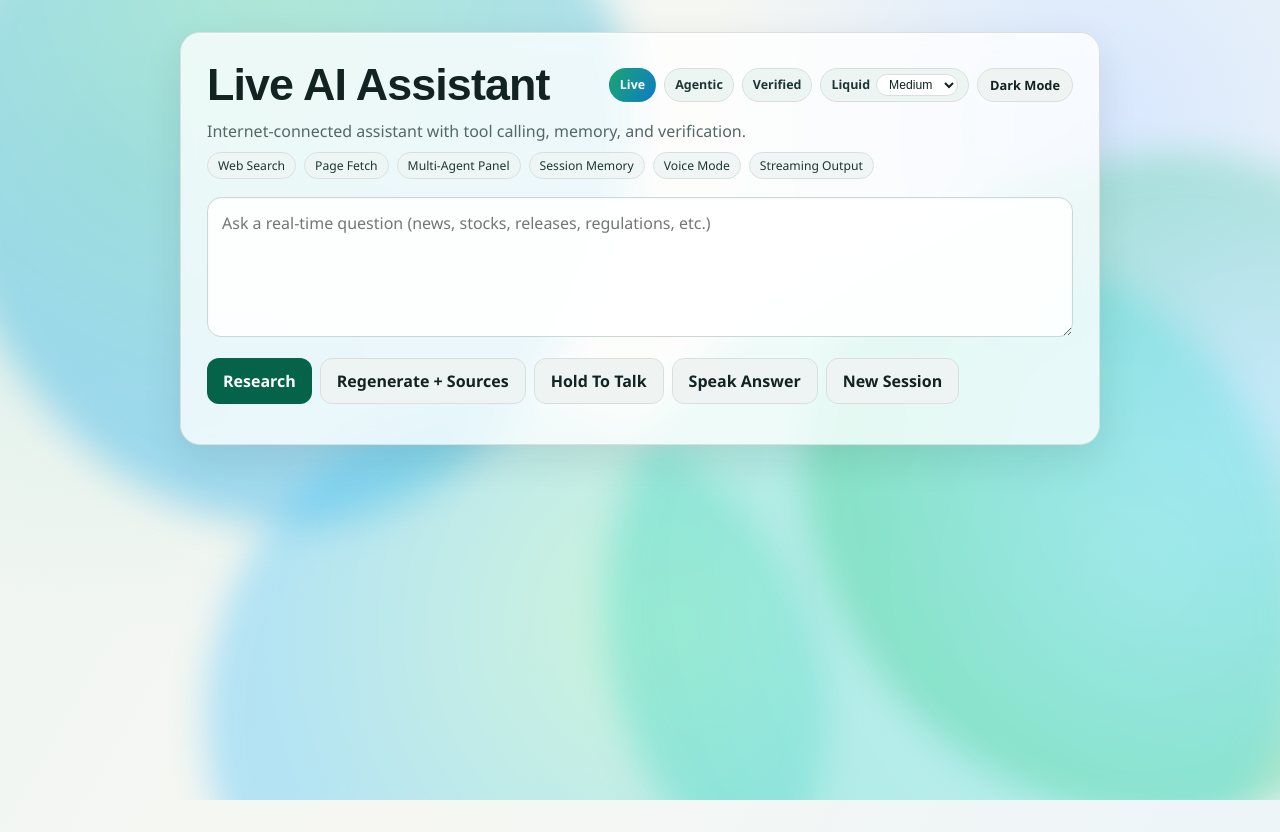
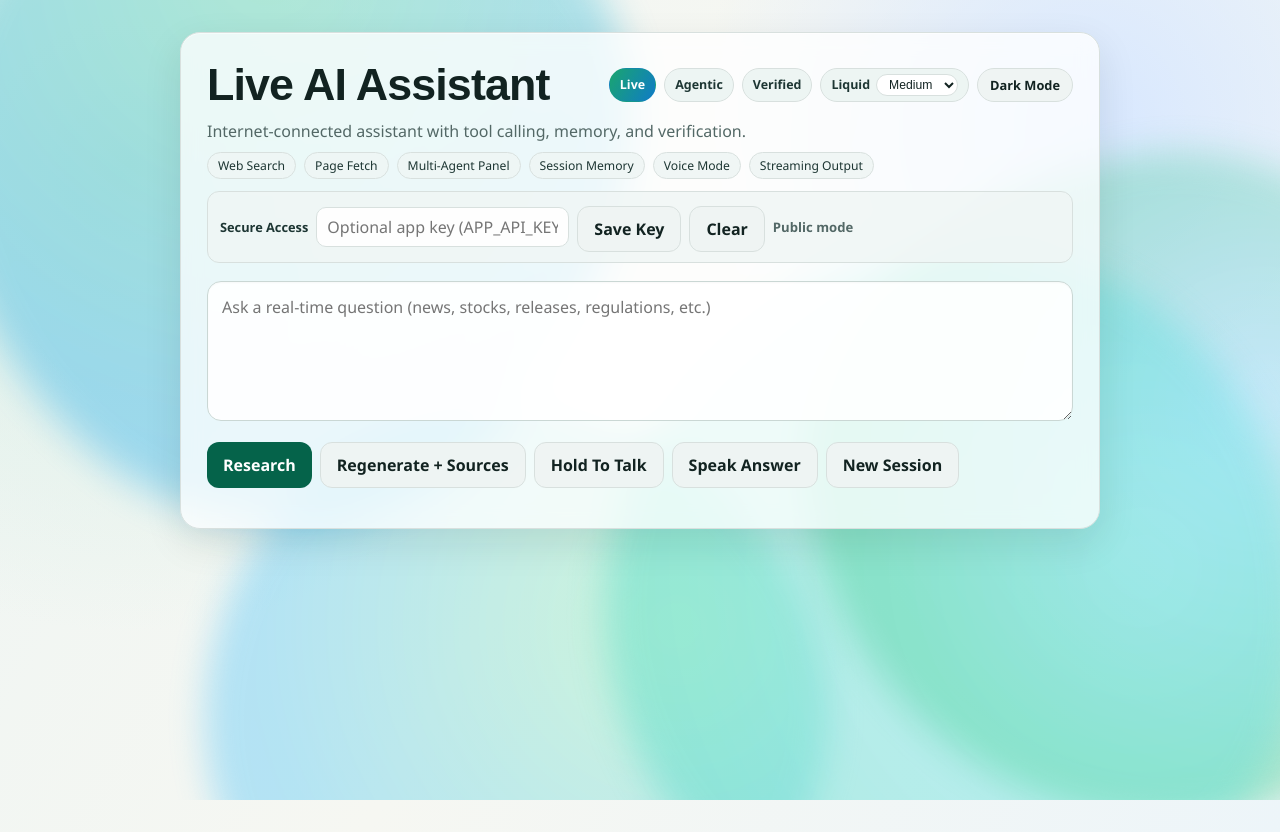
Before and after one commit to varun566/SudeAI, a Python web app: template SudeAI/openai_research_agent/templates/index.html in a window 1280 px wide. Run offline with Jinja, Linux system fonts and the light colour scheme; the template is opened without the code that fills it, so the values that code supplies are empty.

Commit message:
feat: v3.0 add secure mode, rate limiting, and ops endpoints

```diff
--- a/SudeAI/openai_research_agent/static/app.js
+++ b/SudeAI/openai_research_agent/static/app.js
@@ -27,12 +27,17 @@ const shareReportBtn = document.getElementById('share-report-btn');
 const reportPublicToggle = document.getElementById('report-public-toggle');
 const myReportsBtn = document.getElementById('my-reports-btn');
 const sourceSnapshotsEl = document.getElementById('source-snapshots');
+const appApiKeyInput = document.getElementById('app-api-key-input');
+const saveApiKeyBtn = document.getElementById('save-api-key-btn');
+const clearApiKeyBtn = document.getElementById('clear-api-key-btn');
+const apiKeyStateEl = document.getElementById('api-key-state');
 
 const SESSION_KEY = 'live_ai_session_id';
 const THEME_KEY = 'live_ai_theme';
 const LIQUID_INTENSITY_KEY = 'live_ai_liquid_intensity';
 const OWNER_KEY = 'live_ai_owner_id';
 const REPORT_TOKEN_KEY = 'live_ai_report_token';
+const APP_API_KEY = 'live_ai_app_api_key';
 let sessionId = localStorage.getItem(SESSION_KEY) || null;
 let latestAnswer = '';
 let latestAgentPanels = {};
@@ -48,6 +53,29 @@ function getOwnerId() {
     localStorage.setItem(OWNER_KEY, ownerId);
   }
   return ownerId;
+}
+
+function getAppApiKey() {
+  return localStorage.getItem(APP_API_KEY) || '';
+}
+
+function setApiKeyStateText() {
+  const key = getAppApiKey();
+  if (!apiKeyStateEl) return;
+  apiKeyStateEl.textContent = key ? 'Protected mode enabled' : 'Public mode';
+}
+
+function withApiKeyParams(params) {
+  const key = getAppApiKey();
+  if (key) params.set('api_key', key);
+  return params;
+}
+
+async function authedFetch(url, options = {}) {
+  const headers = { ...(options.headers || {}) };
+  const key = getAppApiKey();
+  if (key) headers['x-api-key'] = key;
+  return fetch(url, { ...options, headers });
 }
 
 function setTheme(mode) {
@@ -175,7 +203,9 @@ async function refreshTimeline() {
     return;
   }
   try {
-    const response = await fetch(`/history/${encodeURIComponent(sessionId)}`);
+    const params = withApiKeyParams(new URLSearchParams());
+    const historyUrl = `/history/${encodeURIComponent(sessionId)}${params.toString() ? `?${params.toString()}` : ''}`;
+    const response = await authedFetch(historyUrl);
     if (!response.ok) {
       timelineEl.innerHTML = '<div class="timeline-empty">Unable to load memory.</div>';
       return;
@@ -231,7 +261,7 @@ function applyFinalData(data) {
 
 function runStream(question, options = {}) {
   return new Promise((resolve, reject) => {
-    const params = new URLSearchParams({ question });
+    const params = withApiKeyParams(new URLSearchParams({ question }));
     if (sessionId) params.set('session_id', sessionId);
     if (options.strictSources) params.set('strict_sources', 'true');
     const es = new EventSource(`/ask_stream?${params.toString()}`);
@@ -269,7 +299,7 @@ function runStream(question, options = {}) {
 
     es.onerror = () => {
       es.close();
-      reject(new Error('Streaming failed.'));
+      reject(new Error('Streaming failed. If APP_API_KEY is enabled, save the key in Secure Access.'));
     };
   });
 }
@@ -368,7 +398,9 @@ exportSessionBtn?.addEventListener('click', async () => {
     return;
   }
   try {
-    const response = await fetch(`/history/${encodeURIComponent(sessionId)}`);
+    const params = withApiKeyParams(new URLSearchParams());
+    const historyUrl = `/history/${encodeURIComponent(sessionId)}${params.toString() ? `?${params.toString()}` : ''}`;
+    const response = await authedFetch(historyUrl);
     const history = response.ok ? await response.json() : { messages: [] };
     const lines = [];
     lines.push('# Live AI Assistant Session Report');
@@ -427,7 +459,9 @@ async function createPublicReport() {
     return;
   }
   try {
-    const historyRes = await fetch(`/history/${encodeURIComponent(sessionId)}`);
+    const params = withApiKeyParams(new URLSearchParams());
+    const historyUrl = `/history/${encodeURIComponent(sessionId)}${params.toString() ? `?${params.toString()}` : ''}`;
+    const historyRes = await authedFetch(historyUrl);
     const historyPayload = historyRes.ok ? await historyRes.json() : { messages: [] };
     const body = {
       owner_id: getOwnerId(),
@@ -441,7 +475,7 @@ async function createPublicReport() {
       sources: latestPayload.sources || [],
       history: historyPayload.messages || [],
     };
-    const response = await fetch('/reports', {
+    const response = await authedFetch('/reports', {
       method: 'POST',
       headers: { 'Content-Type': 'application/json' },
       body: JSON.stringify(body),
@@ -467,7 +501,9 @@ async function createPublicReport() {
 shareReportBtn?.addEventListener('click', createPublicReport);
 myReportsBtn?.addEventListener('click', () => {
   const ownerId = getOwnerId();
-  window.open(`/dashboard/${encodeURIComponent(ownerId)}`, '_blank', 'noopener');
+  const params = withApiKeyParams(new URLSearchParams());
+  const url = `/dashboard/${encodeURIComponent(ownerId)}${params.toString() ? `?${params.toString()}` : ''}`;
+  window.open(url, '_blank', 'noopener');
 });
 
 function stopVoiceInput() {
@@ -540,6 +576,26 @@ speakBtn.addEventListener('click', () => {
   window.speechSynthesis.speak(utterance);
 });
 
+saveApiKeyBtn?.addEventListener('click', () => {
+  const key = (appApiKeyInput?.value || '').trim();
+  if (!key) {
+    statusEl.textContent = 'Enter a key first.';
+    return;
+  }
+  localStorage.setItem(APP_API_KEY, key);
+  if (appApiKeyInput) appApiKeyInput.value = '';
+  setApiKeyStateText();
+  statusEl.textContent = 'App API key saved for this browser.';
+});
+
+clearApiKeyBtn?.addEventListener('click', () => {
+  localStorage.removeItem(APP_API_KEY);
+  if (appApiKeyInput) appApiKeyInput.value = '';
+  setApiKeyStateText();
+  statusEl.textContent = 'App API key cleared.';
+});
+
 refreshTimeline();
 initTheme();
 initLiquidIntensity();
+setApiKeyStateText();
--- a/SudeAI/openai_research_agent/static/styles.css
+++ b/SudeAI/openai_research_agent/static/styles.css
@@ -249,6 +249,51 @@ body.dark .chip {
   display: flex;
   flex-wrap: wrap;
   gap: 8px;
+}
+
+.security-bar {
+  margin-top: 12px;
+  display: flex;
+  gap: 8px;
+  flex-wrap: wrap;
+  align-items: center;
+  padding: 10px 12px;
+  border: 1px solid var(--border);
+  border-radius: 12px;
+  background: rgba(240, 246, 244, 0.82);
+}
+
+body.dark .security-bar {
+  background: rgba(17, 33, 39, 0.9);
+  border-color: #35515b;
+}
+
+.security-label {
+  font-size: 0.8rem;
+  font-weight: 700;
+  color: var(--ink-soft);
+}
+
+#app-api-key-input {
+  border: 1px solid var(--border);
+  border-radius: 10px;
+  padding: 8px 10px;
+  min-width: 240px;
+  font: inherit;
+  background: var(--glass-strong);
+  color: var(--text);
+}
+
+body.dark #app-api-key-input {
+  border-color: #36505a;
+  background: rgba(13, 28, 34, 0.95);
+  color: #d9ece8;
+}
+
+.security-state {
+  font-size: 0.82rem;
+  color: var(--muted);
+  font-weight: 600;
 }
 
 .pill {
@@ -573,4 +618,8 @@ a {
   .tabs {
     gap: 6px;
   }
+
+  #app-api-key-input {
+    min-width: 100%;
+  }
 }
--- a/SudeAI/openai_research_agent/templates/index.html
+++ b/SudeAI/openai_research_agent/templates/index.html
@@ -42,6 +42,18 @@
           <span class="pill">Session Memory</span>
           <span class="pill">Voice Mode</span>
           <span class="pill">Streaming Output</span>
+        </div>
+        <div class="security-bar">
+          <span class="security-label">Secure Access</span>
+          <input
+            id="app-api-key-input"
+            type="password"
+            autocomplete="off"
+            placeholder="Optional app key (APP_API_KEY)"
+          />
+          <button id="save-api-key-btn" type="button" class="secondary">Save Key</button>
+          <button id="clear-api-key-btn" type="button" class="secondary">Clear</button>
+          <span id="api-key-state" class="security-state">Public mode</span>
         </div>
       </header>
 
```
Also changed, not shown: SudeAI/openai_research_agent/app/main.py (+129 -30 lines), SudeAI/openai_research_agent/README.md, 1 other file.
